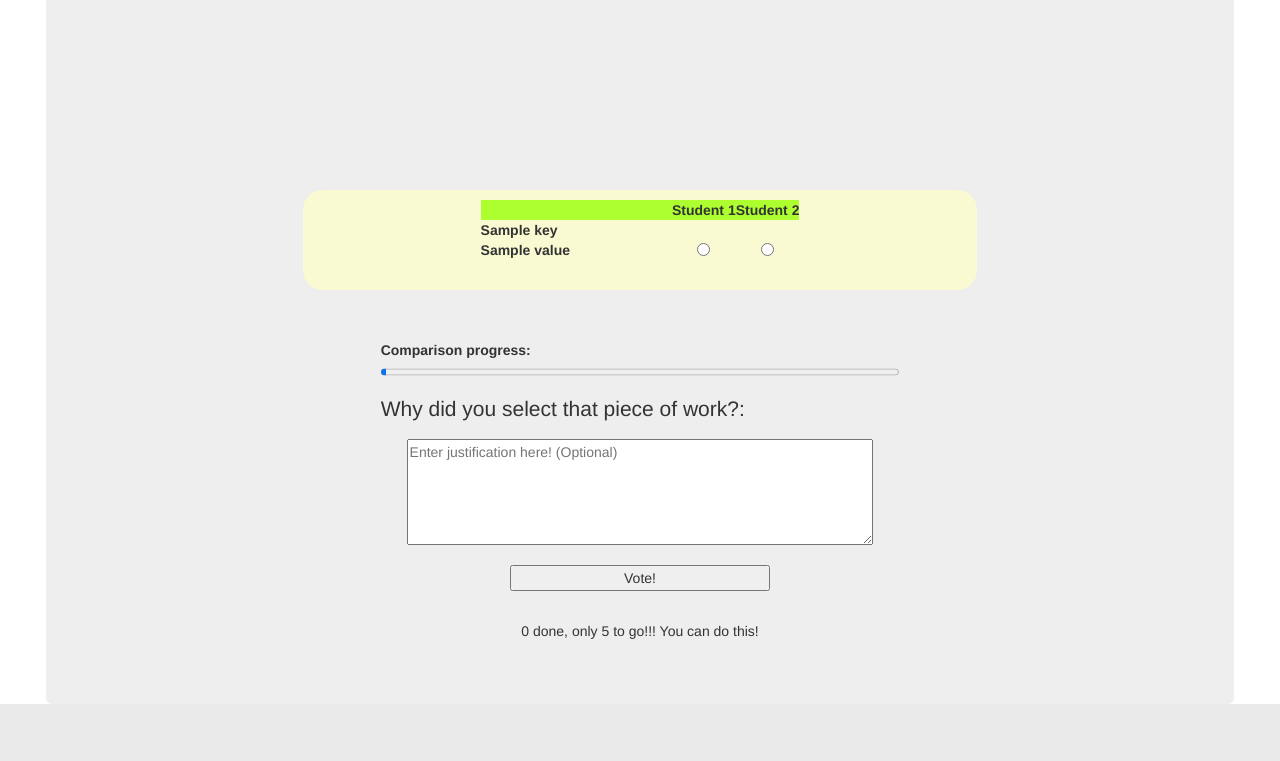
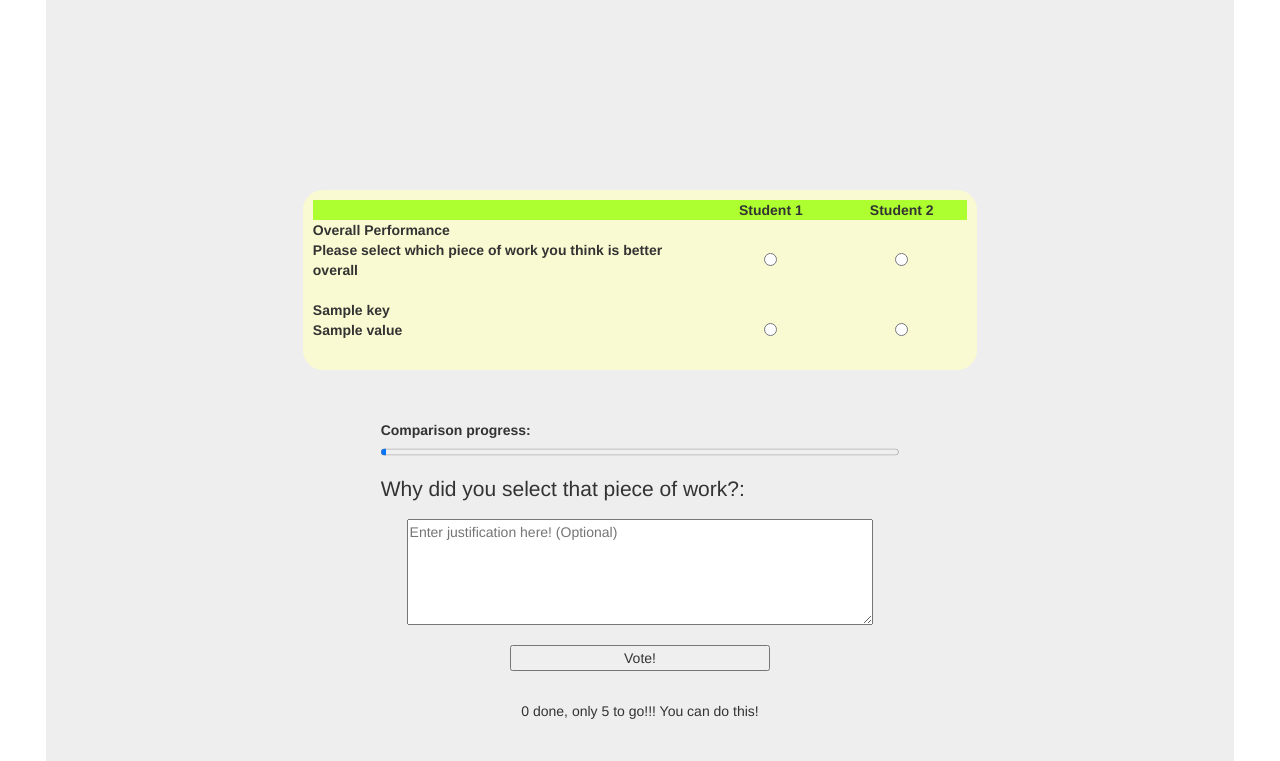
Before and after one commit to codingWithAndy/Flask-Example, a Flask app: template templates/compare.html in a window 1280 px wide. Shown: the part 1135-1896 px from the top of the page. Before the commit the page ends 1839 px from the top, so only its background shows below. Run offline with Flask 2, Linux system fonts and the light colour scheme; the template is opened without the code that fills it: most values are stand-ins (such as "Sample title", 1, 10 or a date in 2020); some libraries are stand-ins or nearby versions.

Commit message:
overall comparison added.

```diff
--- a/application.py
+++ b/application.py
@@ -260,5 +260,5 @@ def logout():
 
 #return redirect(url_for("index"))
 
-# if __name__ == '__main__':
+#if __name__ == '__main__':
 #     application.run(debug=True,host='0.0.0.0',port=int(os.environ.get('PORT',8080)))
--- a/templates/compare.html
+++ b/templates/compare.html
@@ -61,6 +61,14 @@
                                 <th class="column-width-sml"><center>Student 1</center></th>
                                 <th class="column-width-sml"><center>Student 2</center></th>
                             </tr>
+                            <tr>
+                                <th class="column-width-large details"> Overall Performance </br>
+                                    Please select which piece of work you think is better overall </br>
+                                    &nbsp;
+                                </th>
+                                <td class="column-width-sml"><center><input type="radio" id="overall" name="overall" value="{{work1_id}}"></center></td>
+                                <td class="column-width-sml"><center><input type="radio" id="overall" name="overall" value="{{work2_id}}"></center></td>
+                            </tr>
 
                                 {% for key, value in exam_details.items() %}
                                     <tr>
```
Also changed, not shown: 2 other files.
